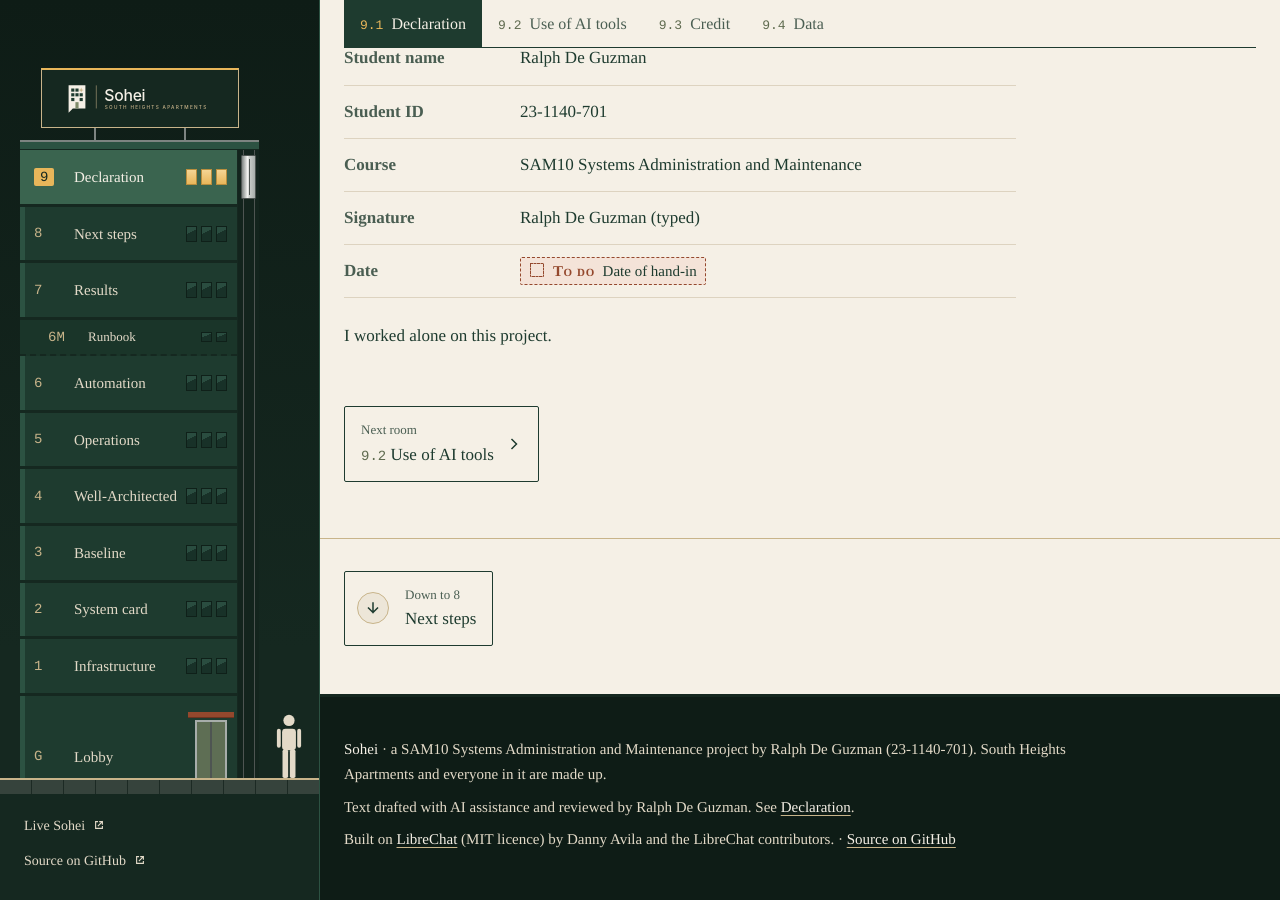
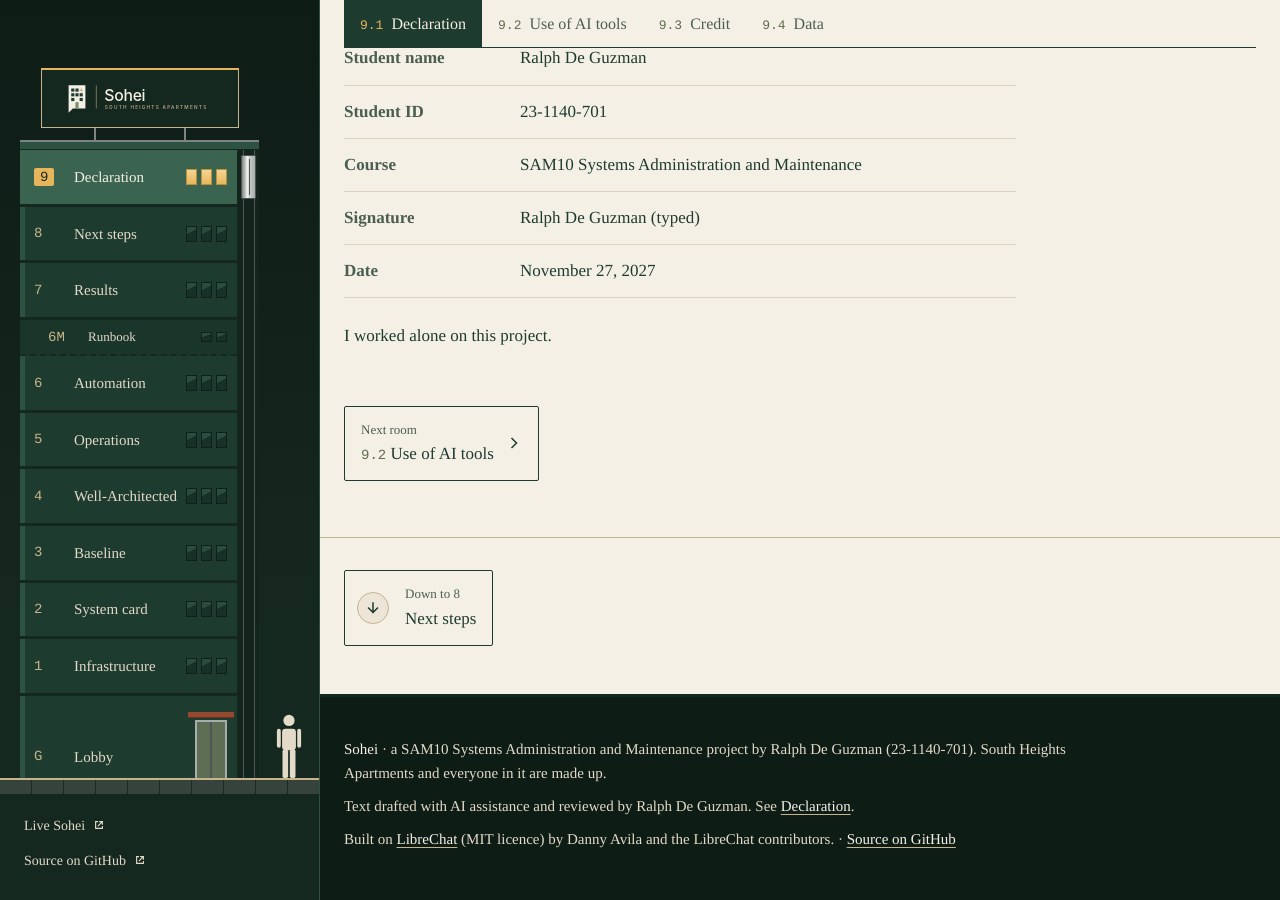
Before and after one commit to ralphfdg/AI-System-Apartment-Building-Assistant, a Jekyll site: the page built from docs/declaration.md, in a window 1280 px wide and 900 px high, scrolled down 678 px. Built offline with Jekyll 4.4.1, drawn with Linux system fonts in a browser that asks for light colours.

Commit message:
Update declaration.md

```diff
--- a/docs/declaration.md
+++ b/docs/declaration.md
@@ -21,7 +21,7 @@ I confirm that the work submitted for SAM10 – Systems Administration and Maint
   <dt>Student ID</dt><dd>{{ site.student_id }}</dd>
   <dt>Course</dt><dd>{{ site.course }}</dd>
   <dt>Signature</dt><dd>{{ site.student_name }} (typed)</dd>
-  <dt>Date</dt><dd>{% include todo.html text="Date of hand-in" %}</dd>
+  <dt>Date</dt><dd>November 27, 2027</dd>
 </dl>
 
 I worked alone on this project.
```
